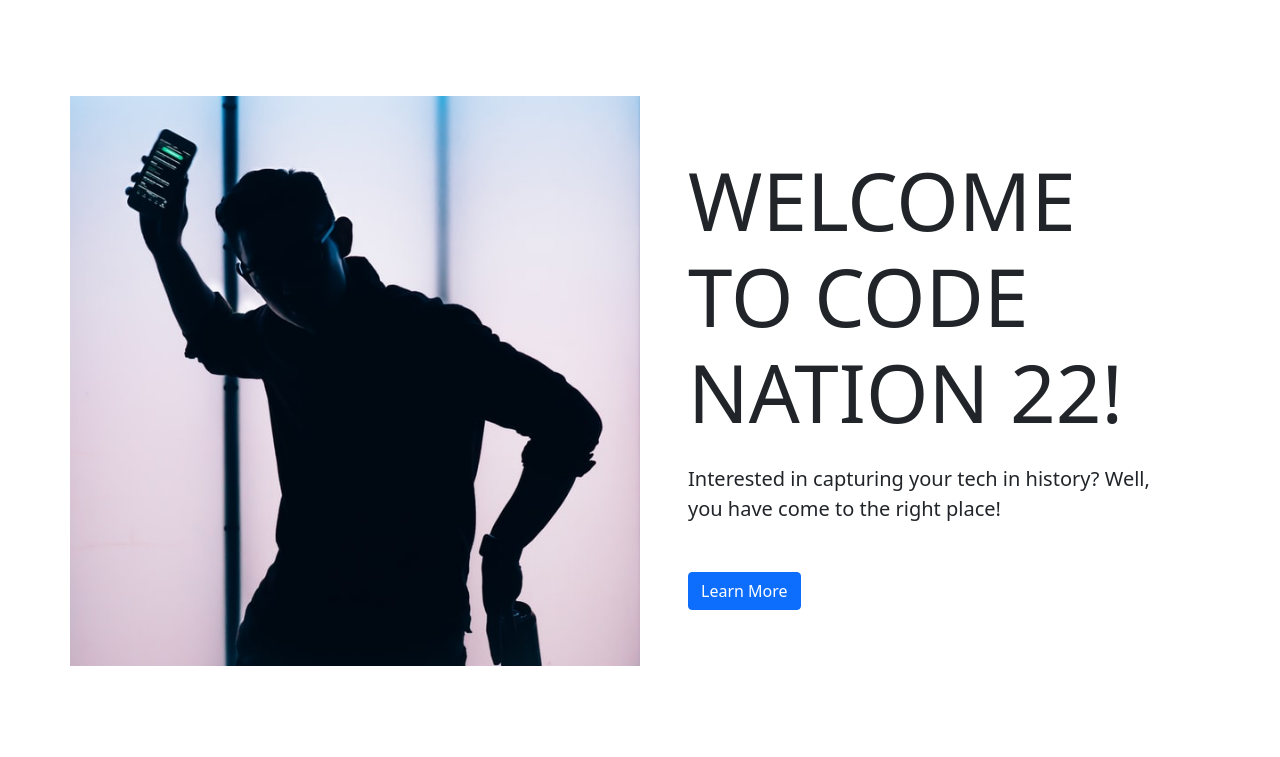
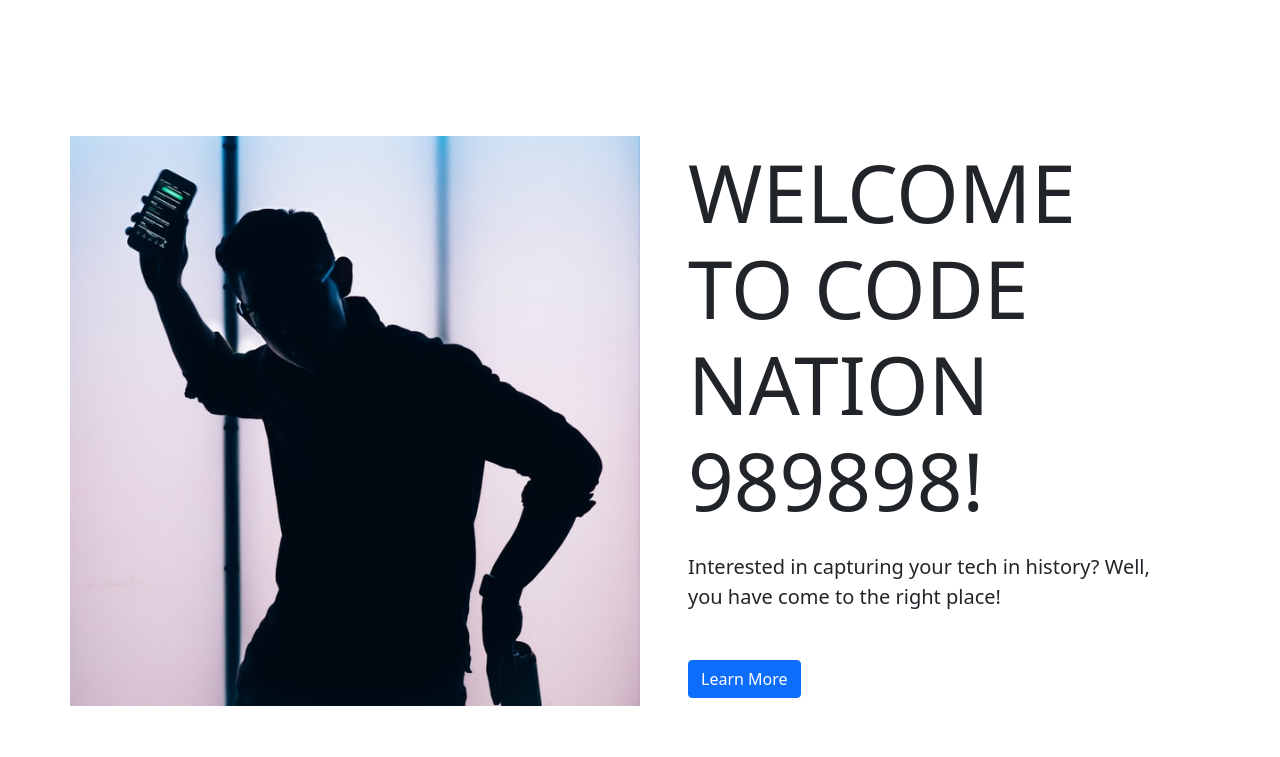
Before and after one commit to kev-web/django-pet-store, a Django app: page / in a window 1280 px wide. Shown: the part 56-813 px from the top of the page. Run offline with Django 4.2, Linux system fonts and the light colour scheme; data that the repository does not hold is empty.

Commit message:
Update index.html

```diff
--- a/simbapp/templates/simbapp/index.html
+++ b/simbapp/templates/simbapp/index.html
@@ -10,7 +10,7 @@
             <img src="{% static 'simbapp/img/main-image.jpg' %}" alt="" class="img-fluid">
          </div>
          <div class="col-sm-6 p-5">
-            <h1 class="display-1 mb-4">WELCOME TO CODE NATION 22!</h1>
+            <h1 class="display-1 mb-4">WELCOME TO CODE NATION 989898!</h1>
             <p class="lead mb-5">Interested in capturing your tech in history? Well, you have come to the right place!</p>
             <button class="btn btn-primary">Learn More</button>
          </div>
```
